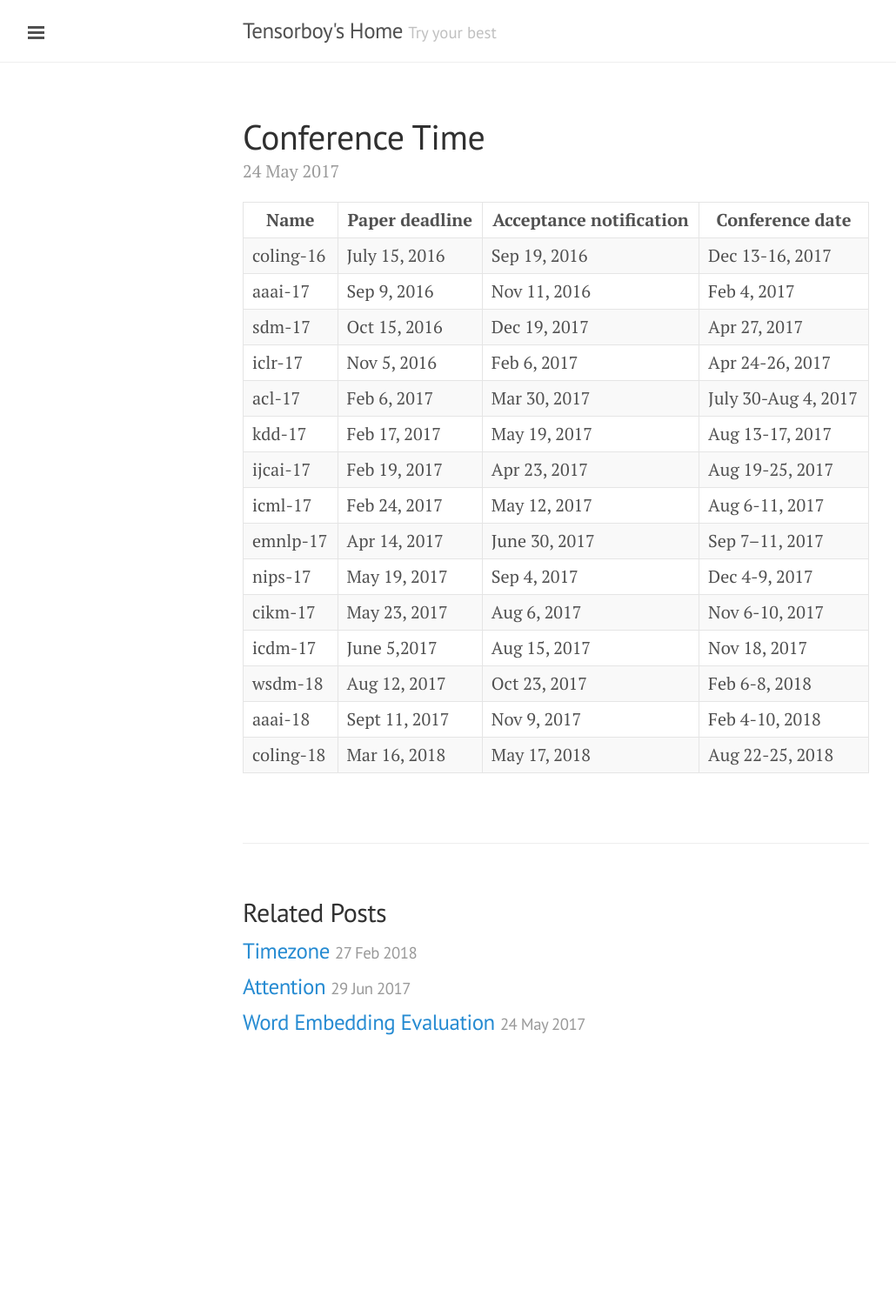
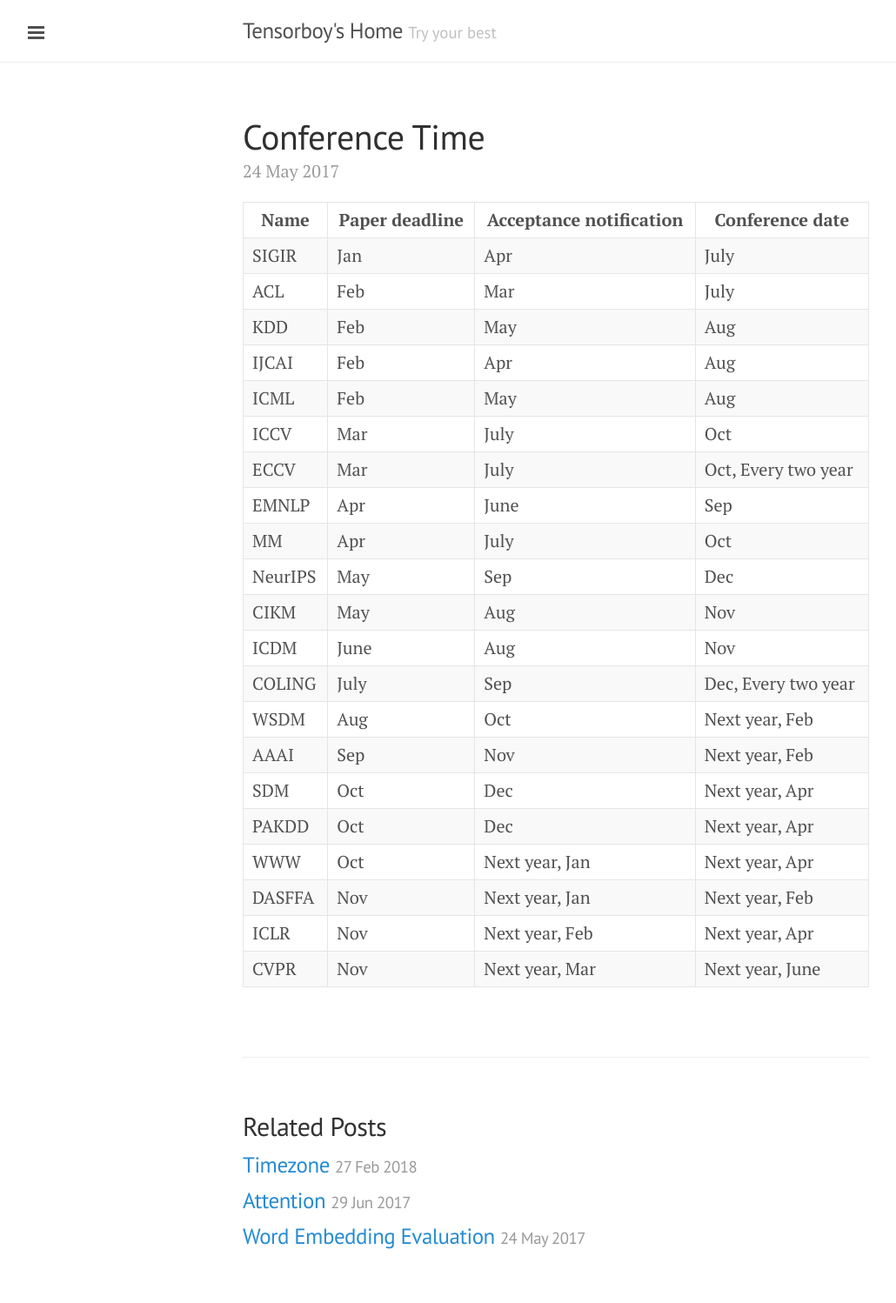
Before and after one commit to githwd2016/githwd2016.github.io, a Jekyll site: the page built from _posts/2017-05-24-conference-time.md, in a window 1280 px wide. Shown: the whole page at 87% size, without its empty margins (1-1031 px from the left). Built offline with Jekyll 4.4.1, drawn with Linux system fonts in a browser that asks for light colours; before the commit the page ends 1252 px from its top, so only the background shows below that.

Commit message:
Change conference time

```diff
--- a/_posts/2017-05-24-conference-time.md
+++ b/_posts/2017-05-24-conference-time.md
@@ -5,18 +5,24 @@ category: Other
 ---
 |Name|Paper deadline|Acceptance notification|Conference date|
 |----|--------------|-----------------------|---------------|
-|coling-16|July 15, 2016|Sep 19, 2016|Dec 13-16, 2017|
-|aaai-17|Sep 9, 2016|Nov 11, 2016|Feb 4, 2017|
-|sdm-17|Oct 15, 2016|Dec 19, 2017|Apr 27, 2017|
-|iclr-17|Nov 5, 2016|Feb 6, 2017|Apr 24-26, 2017|
-|acl-17|Feb 6, 2017|Mar 30, 2017|July 30-Aug 4, 2017|
-|kdd-17|Feb 17, 2017|May 19, 2017|Aug 13-17, 2017|
-|ijcai-17|Feb 19, 2017|Apr 23, 2017|Aug 19-25, 2017|
-|icml-17|Feb 24, 2017|May 12, 2017|Aug 6-11, 2017|
-|emnlp-17|Apr 14, 2017|June 30, 2017|Sep 7–11, 2017|
-|nips-17|May 19, 2017|Sep 4, 2017|Dec 4-9, 2017|
-|cikm-17|May 23, 2017|Aug 6, 2017|Nov 6-10, 2017|
-|icdm-17|June 5,2017|Aug 15, 2017|Nov 18, 2017|
-|wsdm-18|Aug 12, 2017|Oct 23, 2017|Feb 6-8, 2018|
-|aaai-18|Sept 11, 2017|Nov 9, 2017|Feb 4-10, 2018|
-|coling-18|Mar 16, 2018|May 17, 2018|Aug 22-25, 2018|
+|SIGIR|Jan|Apr|July|
+|ACL|Feb|Mar|July|
+|KDD|Feb|May|Aug|
+|IJCAI|Feb|Apr|Aug|
+|ICML|Feb|May|Aug|
+|ICCV|Mar|July|Oct|
+|ECCV|Mar|July|Oct, Every two year|
+|EMNLP|Apr|June|Sep|
+|MM|Apr|July|Oct|
+|NeurIPS|May|Sep|Dec|
+|CIKM|May|Aug|Nov|
+|ICDM|June|Aug|Nov|
+|COLING|July|Sep|Dec, Every two year|
+|WSDM|Aug|Oct|Next year, Feb|
+|AAAI|Sep|Nov|Next year, Feb|
+|SDM|Oct|Dec|Next year, Apr|
+|PAKDD|Oct|Dec|Next year, Apr|
+|WWW|Oct|Next year, Jan|Next year, Apr|
+|DASFFA|Nov|Next year, Jan|Next year, Feb|
+|ICLR|Nov|Next year, Feb|Next year, Apr|
+|CVPR|Nov|Next year, Mar|Next year, June|
```
